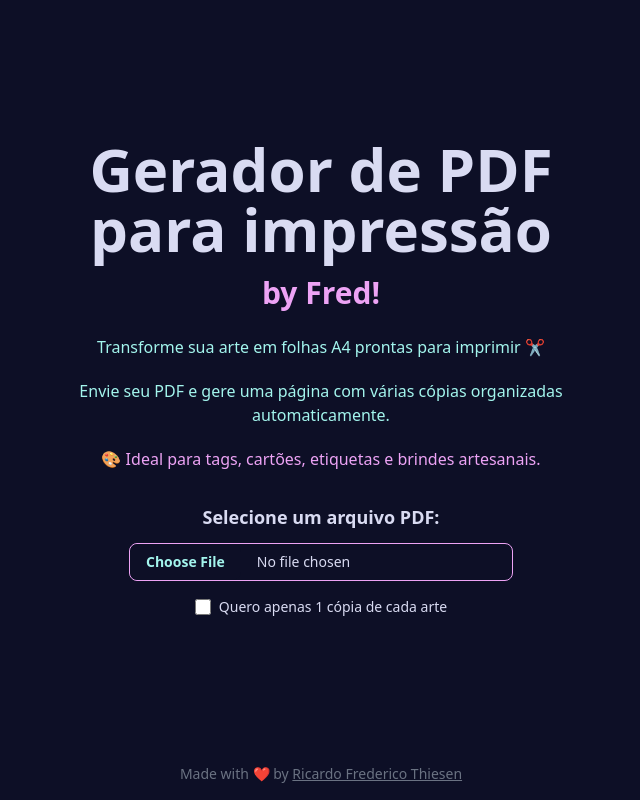
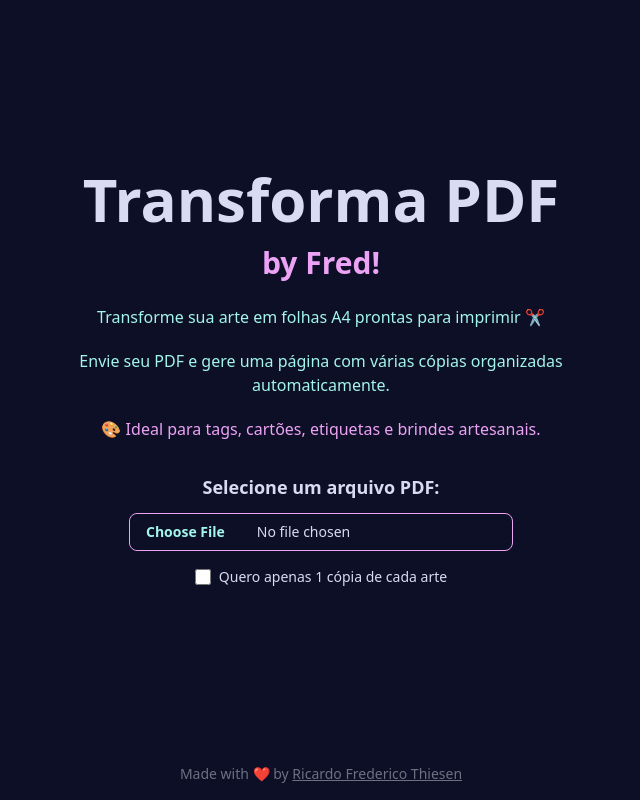
Before and after one commit to FredThiesen/pdf-transformer-webapp, a React (Vite) app: page / in a window 1280 px wide. Shown: the whole page, without its empty margins (319-959 px from the left). Built offline with nearby package versions, Linux system fonts and the light colour scheme.

Commit message:
fix: update header title from "Gerador de PDF para impressão" to "Transforma PDF"

```diff
--- a/src/App.tsx
+++ b/src/App.tsx
@@ -43,7 +43,7 @@ function App() {
 			<div className="flex-1 flex flex-col items-center justify-center gap-6 px-4">
 				<div className="flex flex-col items-center gap-4 w-full max-w-xl">
 					<h1 className=" text-6xl text-center font-bold text-white mt-2">
-						Gerador de PDF para impressão{" "}
+						Transforma PDF{" "}
 					</h1>
 					<span className="mb-2 text-tertiary font-bold text-3xl">
 						{" "}
```
